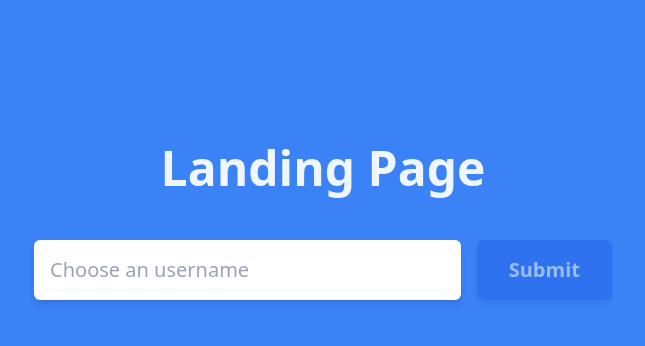
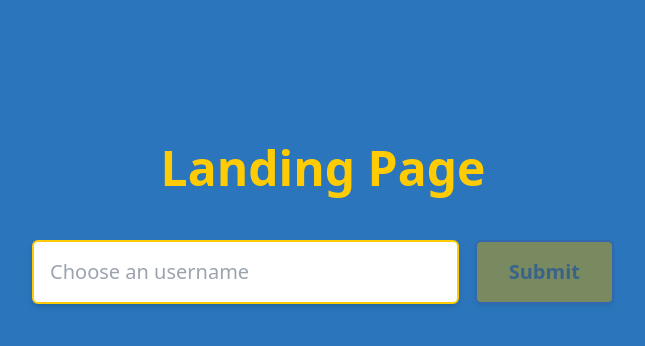
Before and after one commit to konstapascal/noroff-assignment-7, an Angular app: page / in a window 1280 px wide. Shown: the top 346 px of the page, without its empty margins (317-962 px from the left). Built offline with nearby package versions, Linux system fonts and the light colour scheme.

Commit message:
feat: reworked css to include official pokemon colouring

```diff
--- a/src/app/app.component.html
+++ b/src/app/app.component.html
@@ -1,3 +1,3 @@
-<main class="bg-blue-500 min-h-screen">
+<main class="bg-light-blue min-h-screen">
   <router-outlet></router-outlet>
 </main>
--- a/src/app/components/catalogue-page-components/catalogue-pokemon-card/catalogue-pokemon-card.component.html
+++ b/src/app/components/catalogue-page-components/catalogue-pokemon-card/catalogue-pokemon-card.component.html
@@ -1,6 +1,6 @@
 <div
   [classList]="
-    'border-2 border-yellow-100 text-blue-50 shadow-2xl transform-gpu hover:scale-110   rounded-lg transition-transform text-center p-4 bg-blue-400 py-6 ' +
+    'border-2 border-yellow text-yellow shadow-2xl transform-gpu hover:scale-110   rounded-lg transition-transform text-center p-4 bg-dark-blue py-6 ' +
     (isPokemonCaptured(pokemon) && 'opacity-40 hover:scale-100')
   "
 >
@@ -10,14 +10,14 @@
   <p class="text-xl italic">#{{ this.formatId(pokemon?.id) }}</p>
   <img
     width="200px"
-    class="mt-4 mb-8 border-2 border-yellow-200 border-dashed bg-blue-300 rounded-lg"
+    class="mt-4 mb-8 border-2 border-yellow border-dashed bg-light-blue rounded-lg"
     src="{{ pokemon?.imageUrl }}"
     alt=""
   />
   <button
     [classList]="
-      'bg-blue-500 text-lg rounded-md hover:bg-blue-600 transition-colors font-semibold px-6 py-2 ' +
-      (isPokemonCaptured(pokemon) && 'hover:bg-blue-500')
+      'bg-light-blue text-lg rounded-md hover:bg-yellow-shadow transition-colors font-semibold px-6 py-2 ' +
+      (isPokemonCaptured(pokemon) && 'hover:bg-dark-blue')
     "
     (click)="onPokemonCaptureClick(pokemon)"
     [disabled]="isPokemonCaptured(pokemon)"
--- a/src/app/components/landing-page-components/login-form/login-form.component.html
+++ b/src/app/components/landing-page-components/login-form/login-form.component.html
@@ -15,11 +15,11 @@
     required
     minlength="4"
     maxlength="40"
-    class="w-3/4 lg:w-4/12 px-4 py-4 rounded-md shadow-md"
+    class="w-3/4 lg:w-4/12 px-4 py-4 rounded-md shadow-md border-2 border-yellow"
   />
 
   <button
-    class="font-semibold mt-6 bg-blue-600 shadow-md disabled:opacity-50 disabled:hover:bg-blue-600 hover:bg-blue-700 ml-4 rounded-md transition-all text-slate-50 px-8 py-4"
+    class="font-semibold mt-6 bg-yellow-shadow shadow-md disabled:opacity-50 disabled:hover:bg-yellow-shadow hover:bg-yellow ml-4 rounded-md transition-all text-boring-text px-8 py-4 border-2 border-dark-blue"
     type="submit"
     [disabled]="loginForm.invalid"
   >
@@ -27,7 +27,7 @@
   </button>
 
   <div
-    class="mt-6 font-semibold text-2xl text-blue-200"
+    class="mt-6 font-semibold text-2xl text-yellow"
     *ngIf="username.errors && (username.dirty || username.touched)"
   >
     <p *ngIf="username.errors['required']">Username is required!</p>
--- a/src/app/components/shared-components/navbar/navbar.component.html
+++ b/src/app/components/shared-components/navbar/navbar.component.html
@@ -1,4 +1,4 @@
-<nav class="bg-blue-400 border-b-2 border-yellow-100 text-blue-50 py-8">
+<nav class="bg-dark-blue border-b-2 border-yellow text-yellow py-8">
   <div
     class="container flex flex-col md:flex-row items-center justify-between xl:justify-around gap-4 mx-auto"
   >
@@ -8,7 +8,7 @@
       <a
         [classList]="
           'py-2 px-4 lg:py-4 lg:px-8 hover:underline rounded-md ' +
-          (route === '/catalogue' && 'bg-blue-500')
+          (route === '/catalogue' && 'bg-light-blue')
         "
         [routerLink]="['/catalogue']"
         >Catalogue Page</a
@@ -16,7 +16,7 @@
       <a
         [classList]="
           'py-2 px-4 lg:py-4 lg:px-8 hover:underline rounded-md ' +
-          (route === '/trainer' && 'bg-blue-500')
+          (route === '/trainer' && 'bg-light-blue')
         "
         [routerLink]="['/trainer']"
         >Trainer Page</a
@@ -28,7 +28,7 @@
         <span class="font-semibold text-xl not-italic">{{ username }}</span>
       </p>
       <button
-        class="text-lg lg:text-xl font-semibold bg-blue-500 hover:bg-blue-600 rounded-md transition-all text-slate-50 px-4 py-2 lg:px-6 lg:py-3"
+        class="text-lg lg:text-xl font-semibold bg-light-blue hover:bg-yellow rounded-md transition-all text-boring-text px-4 py-2 lg:px-6 lg:py-3"
         (click)="onLogout()"
       >
         Logout
--- a/src/app/components/trainer-page-components/trainer-pokemon-card/trainer-pokemon-card.component.html
+++ b/src/app/components/trainer-page-components/trainer-pokemon-card/trainer-pokemon-card.component.html
@@ -1,5 +1,5 @@
 <div
-  class="border-2 border-yellow-100 text-blue-50 shadow-2xl transform-gpu hover:scale-110 rounded-lg transition-transform text-center p-4 bg-blue-400 py-6"
+  class="border-2 border-yellow text-yellow shadow-2xl transform-gpu hover:scale-110 rounded-lg transition-transform text-center p-4 bg-dark-blue py-6"
 >
   <p class="text-3xl font-semibold">
     {{ capitalize(pokemon) }}
@@ -7,13 +7,13 @@
   <p class="text-xl italic">#{{ formatId(getPokemonId(pokemon)) }}</p>
   <img
     width="200px"
-    class="mt-4 mb-8 border-2 border-yellow-200 border-dashed bg-blue-300 rounded-lg"
+    class="mt-4 mb-8 border-2 border-yellow border-dashed bg-light-blue rounded-lg"
     src="{{ getPokemonImageUrl(pokemon) }}"
     alt=""
   />
   <button
     (click)="onPokemonReleaseClick(pokemon)"
-    class="bg-blue-500 text-lg rounded-md hover:bg-blue-600 transition-colors font-semibold px-6 py-2"
+    class="bg-light-blue text-lg rounded-md hover:bg-yellow-shadow transition-colors font-semibold px-6 py-2"
   >
     Release
   </button>
--- a/src/app/components/trainer-page-components/trainer-pokemon-list/trainer-pokemon-list.component.html
+++ b/src/app/components/trainer-page-components/trainer-pokemon-list/trainer-pokemon-list.component.html
@@ -1,6 +1,6 @@
 <section class="mt-16 flex flex-wrap justify-center gap-12 gap-y-16">
   <div
-    class="bg-blue-400 shadow-lg border-2 border-yellow-100 text-2xl py-8 text-blue-50 rounded-md w-1/2 text-center"
+    class="bg-dark-blue shadow-lg border-2 border-yellow text-2xl py-8 text-yellow rounded-md w-1/2 text-center"
     *ngIf="capturedPokemon.length === 0"
   >
     Check the catalogue and capture some pokemon!
--- a/src/app/pages/catalogue/catalogue.page.html
+++ b/src/app/pages/catalogue/catalogue.page.html
@@ -1,6 +1,6 @@
 <app-navbar></app-navbar>
 <div class="container mx-auto py-10 md:py-14 lg:py-20">
-  <h1 class="text-5xl font-bold text-center text-blue-50">Catalogue Page</h1>
+  <h1 class="text-5xl font-bold text-center text-yellow">Catalogue Page</h1>
   <app-catalogue-pokemon-list
     [allPokemonArr]="allPokemonArr"
   ></app-catalogue-pokemon-list>
--- a/src/app/pages/landing/landing.page.html
+++ b/src/app/pages/landing/landing.page.html
@@ -1,4 +1,4 @@
 <div class="container container mx-auto py-36">
-  <h1 class="text-5xl font-bold text-center text-blue-50">Landing Page</h1>
+  <h1 class="text-5xl font-bold text-center text-yellow">Landing Page</h1>
   <app-login-form></app-login-form>
 </div>
--- a/src/app/pages/not-found/not-found.page.html
+++ b/src/app/pages/not-found/not-found.page.html
@@ -1,6 +1,6 @@
-<main class="container mx-auto py-36 text-center text-blue-50">
-  <h1 class="text-5xl font-bold">Not Found Page</h1>
-  <p class="text-3xl text-blue-200 mt-4">Redirecting...</p>
+<main class="container mx-auto py-36 text-center text-yellow">
+  <h1 class="text-5xl font-bold">Page Not Found</h1>
+  <p class="text-3xl text-yellow mt-4">Redirecting...</p>
   <img
     src="https://raw.githubusercontent.com/PokeAPI/sprites/master/sprites/pokemon/versions/generation-v/black-white/animated/25.gif"
     alt=""
--- a/src/app/pages/trainer/trainer.page.html
+++ b/src/app/pages/trainer/trainer.page.html
@@ -1,6 +1,6 @@
 <app-navbar></app-navbar>
 <div class="container mx-auto py-10 md:py-14 lg:py-20">
-  <h1 class="text-5xl font-bold text-center text-blue-50">Trainer Page</h1>
+  <h1 class="text-5xl font-bold text-center text-yellow">Trainer Page</h1>
   <app-trainer-pokemon-list
     [capturedPokemon]="capturedPokemon"
   ></app-trainer-pokemon-list>
--- a/tailwind.config.js
+++ b/tailwind.config.js
@@ -1,6 +1,13 @@
 module.exports = {
   content: ["./src/**/*.{html,ts}"],
   theme: {
+    colors: { // Official Pokemon Colours
+      "light-blue": "#2a75bb",
+      "dark-blue": "#3c5aa6",
+      "yellow": "#ffcb05",
+      "yellow-shadow": "#c7a008",
+      "boring-text": "#4A525A"
+    },
     extend: {},
   },
   plugins: [],
```
